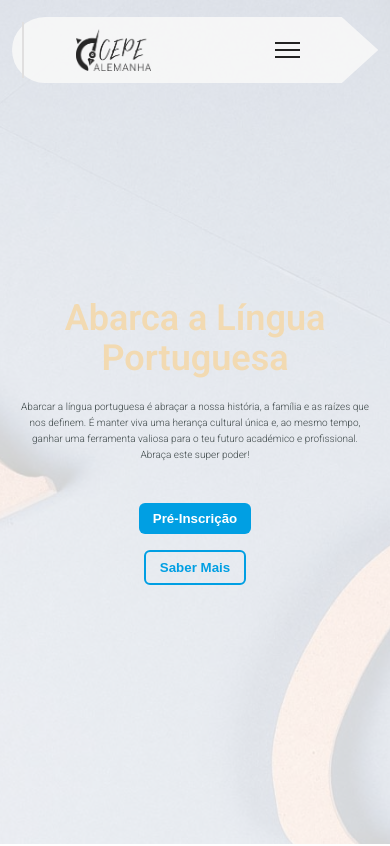
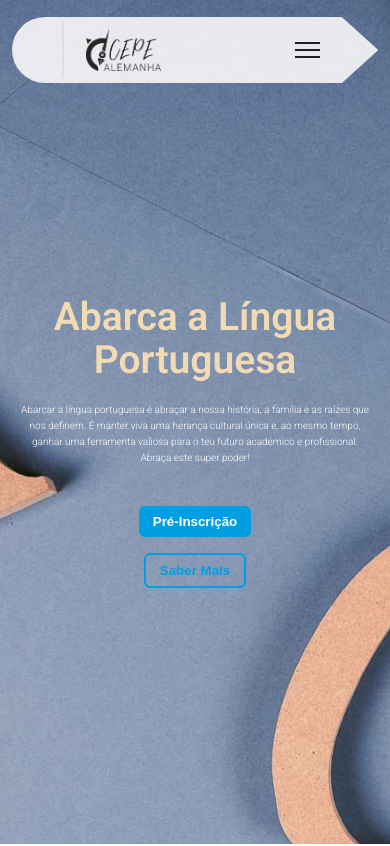
Before and after one commit to Carlxiso/CEPE-Germany, a Next.js app: page / in a window 390 px wide. Shown: the top 846 px of the page. Built offline with nearby package versions, Linux system fonts and the light colour scheme; a web font is replaced by a local one.

Commit message:
CEPE Alemanha Website Project - Styles: adjust responsive styles across components: Certification, Header, DividerSection, Hero, Navigation, SplitSection, SplitSectionGrid

```diff
--- a/app/_components/Certification/Certification.js
+++ b/app/_components/Certification/Certification.js
@@ -2,13 +2,14 @@ import DividerSection from "@/app/_components/DividerSection/DividerSection";
 import Button from "@/app/_components/UI/Button/Button";
 import styles from "./Certification.module.css";
 
-export default function Certification() {
+export default function Certification({ h2Color = "#f2dab2" }) {
   return (
     <div className={styles.content}>
       <div className={styles.innerContent}>
         <DividerSection
           title="CERTIFICAÇÃO"
           subtitle="A língua que abraça a sua história, agora certificada."
+          h2Color={h2Color}
         />
         <p className={styles.contentText}>
           Obter uma certificação oficial é mais do que um reconhecimento: é a
--- a/app/_components/Certification/Certification.module.css
+++ b/app/_components/Certification/Certification.module.css
@@ -14,7 +14,6 @@
 }
 
 .content h2 {
-  color: #f2dab2;
   font-weight: 500;
 }
 
@@ -39,7 +38,7 @@
     padding: 4rem 2.5rem;
   }
 
-  .content p {
+  .contentText {
     font-size: 1.25rem;
     line-height: 2rem;
     padding-bottom: 2rem;
@@ -51,7 +50,7 @@
     padding: 3rem 1.5rem;
   }
 
-  .content p {
+  .contentText {
     font-size: 1rem;
     line-height: 1.75rem;
     padding-bottom: 1.5rem;
--- a/app/_components/DividerSection/DividerSection.js
+++ b/app/_components/DividerSection/DividerSection.js
@@ -1,8 +1,8 @@
 import styles from "./DividerSection.module.css";
-export default function DividerSection({ title, subtitle, variant }) {
+export default function DividerSection({ title, subtitle, variant, h2Color }) {
   return (
     <div className={`${styles.divider}  ${variant ? styles[variant] : ""}`}>
-      <h2>{title}</h2>
+      <h2 style={{ color: h2Color ? h2Color : "" }}>{title}</h2>
 
       <p className={styles.subtitle}>{subtitle}</p>
     </div>
--- a/app/_components/Layout/Header/header.module.css
+++ b/app/_components/Layout/Header/header.module.css
@@ -33,6 +33,10 @@
   .headerInner {
     padding: 0.75rem 10% 0.75rem 1.5rem;
   }
+
+  .header {
+    padding: 0.75rem 10% 0.75rem 2rem;
+  }
 }
 
 @media (max-width: 768px) {
@@ -42,7 +46,10 @@
   }
 
   .headerInner {
-    padding: 0.5rem 10% 0.5rem 1.25rem;
+    padding: 0.5rem 5% 0.5rem 5.25rem;
+  }
+  .header {
+    padding: 0.75rem 10% 0.75rem 2rem;
   }
 }
 
@@ -53,6 +60,10 @@
   }
 
   .headerInner {
-    padding: 0.5rem 10% 0.5rem 1rem;
+    padding: 0.5rem 5% 0.5rem 5rem;
+  }
+
+  .header {
+    padding: 0.75rem 10% 0.75rem 2rem;
   }
 }
--- a/app/_components/Layout/Hero/Hero.module.css
+++ b/app/_components/Layout/Hero/Hero.module.css
@@ -64,10 +64,13 @@
   .hero {
     padding: 100px 20px 60px;
   }
+  .hero h1 {
+    font-size: clamp(28px, 10vw, 65px);
+  }
 
   .heroImage {
     clip-path: none;
-    opacity: 0.2;
+    /* opacity: 0.2; */
   }
 
   .heroRight {
@@ -78,9 +81,10 @@
   }
 
   .hero p {
-    font-size: 1.1rem;
+    font-size: 1.4rem;
     line-height: 1.75rem;
     padding-bottom: 1rem;
+    color: #fff;
   }
 }
 
--- a/app/_components/Layout/Navigation/navigation.module.css
+++ b/app/_components/Layout/Navigation/navigation.module.css
@@ -156,3 +156,9 @@
     font-size: 0.85rem;
   }
 }
+
+/* @media (min-width: 1024px) and (max-width: 1440px) {
+  .menu a {
+    font-size: 0.95rem;
+  }
+} */
--- a/app/_components/Layout/SplitSection/SplitSection.module.css
+++ b/app/_components/Layout/SplitSection/SplitSection.module.css
@@ -16,17 +16,16 @@
 
 .content {
   padding: 3rem 1.5rem;
+  background: #f8f9fa;
   display: flex;
-  flex-direction: column;
   justify-content: center;
   align-items: center;
-  background-color: #f8f9fa;
 }
 
 .innerContent {
-  max-width: 600px;
+  max-width: 520px;
   width: 100%;
-  margin-inline: auto;
+  text-align: left;
 }
 
 .contentText {
```
Also changed, not shown: app/_components/Layout/SplitSectionGrid/SplitSectionGrid.module.css (+0 -17 lines).
